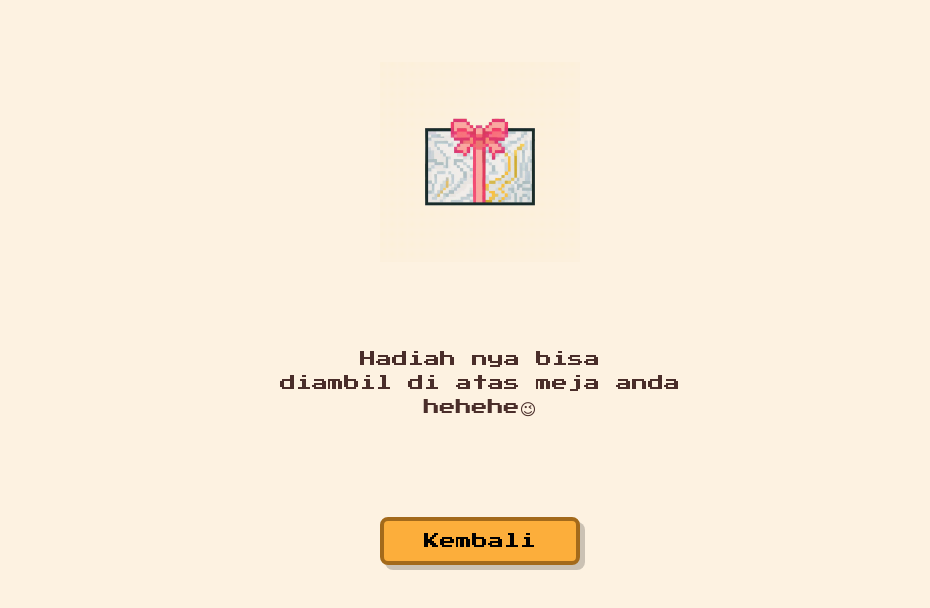
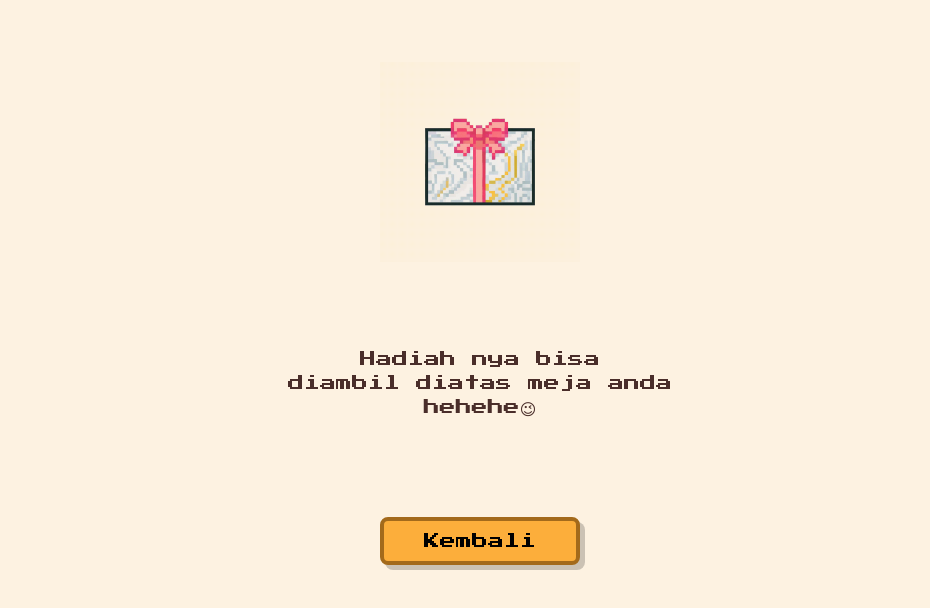
Before and after one commit to arrrfan04/Iren-Gift, a plain HTML site: page kado.html in a window 1280 px wide. Shown: the part 182-790 px from the top of the page, without its empty margins (160-1090 px from the left). Drawn offline with Linux system fonts and the light colour scheme.

Commit message:
Update kado.html

```diff
--- a/kado.html
+++ b/kado.html
@@ -17,7 +17,7 @@
 
       <img src="assets/Kado.gif" alt="Gambar Kado" class="gift-image" />
 
-      <p class="gift-note">Hadiah nya bisa<br/>diambil di atas meja anda<br />hehehe😉</p>
+      <p class="gift-note">Hadiah nya bisa<br/>diambil diatas meja anda<br />hehehe😉</p>
 
       <a href="page3.html" id="backButton" class="back-button">Kembali</a>
     </div>
```
